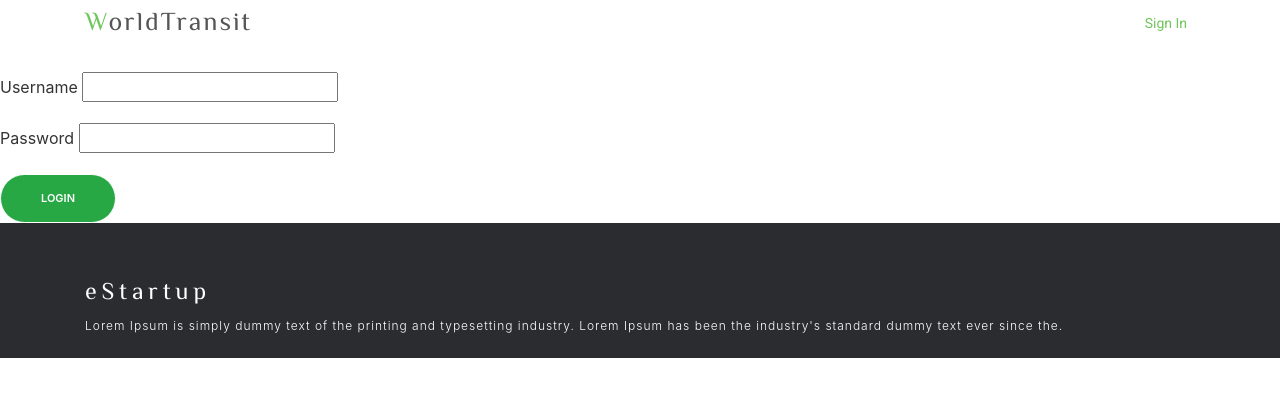
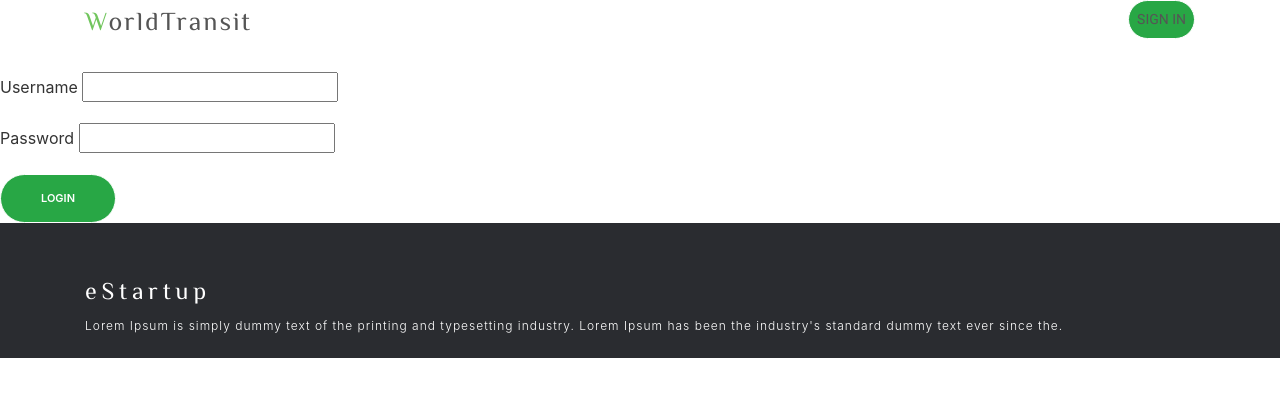
Before and after one commit to baccarnh/pme-QF, a Django app: page /blog/login/ in a window 1280 px wide. Shown: the top 397 px of the page. Run offline with Django 3.2, Linux system fonts and the light colour scheme; some libraries are stand-ins or nearby versions.

Commit message:
add sign in button in login.html for go to createaccount.html

```diff
--- a/WorldTransit/blog/templates/blog/login.html
+++ b/WorldTransit/blog/templates/blog/login.html
@@ -40,7 +40,9 @@
 
       <nav id="nav-menu-container">
         <ul class="nav-menu">
-          <li class="menu-active"><a href="#hero">Sign in</a></li>
+          <li class="menu-active" >
+            <button type="submit" class="btn btn-success" ><a href = "/blog/createaccount" target="_blank" ;>Sign In</a></button>
+          </li>
         </ul>
       </nav><!-- #nav-menu-container -->
     </div>
```
